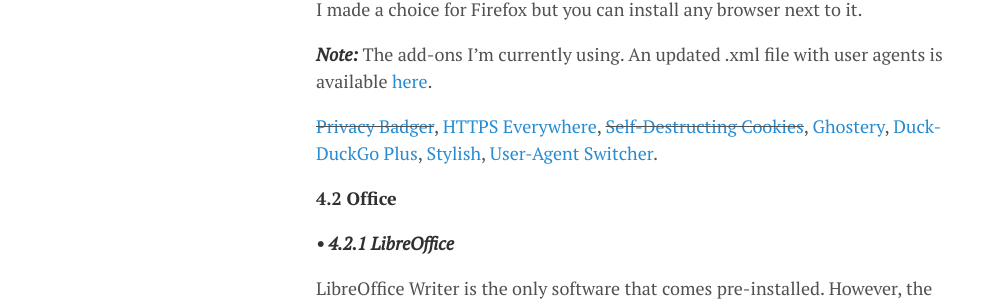
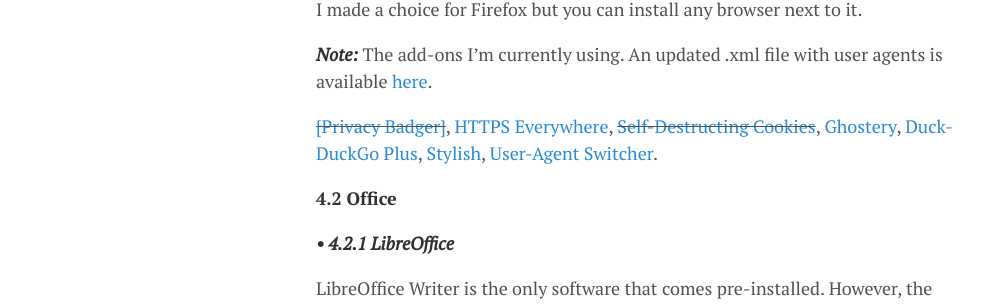
Before and after one commit to lgeurts/lgeurts.github.io, a Jekyll site: the page built from _posts/2017-07-11-bunsenlabs-linux-setup-notes-for dell-inspiron-6000.md, in a window 1280 px wide and 900 px high, scrolled down 2881 px. Shown: the part 146-452 px from the top of the window, without its empty margins (0-995 px from the left). Built offline with Jekyll 4.4.1, drawn with Linux system fonts in a browser that asks for light colours; nearby versions of some CDN libraries; comment, search, counter and statistics services are not loaded.

Commit message:
Update sub-section 4.1.1 #81 Add-ons

```diff
--- a/_posts/2017-07-11-bunsenlabs-linux-setup-notes-for dell-inspiron-6000.md
+++ b/_posts/2017-07-11-bunsenlabs-linux-setup-notes-for dell-inspiron-6000.md
@@ -78,7 +78,7 @@
 
 ***Note:*** The add-ons I'm currently using. An updated .xml file with user agents is available [here](http://techpatterns.com/forums/about304.html).
 
-~~[Privacy Badger](https://www.eff.org/privacybadger)~~, [HTTPS Everywhere](https://www.eff.org/https-everywhere), ~~[Self-Destructing Cookies](https://addons.mozilla.org/en-US/firefox/addon/self-destructing-cookies/)~~, [Ghostery](https://addons.mozilla.org/en-US/firefox/addon/ghostery/), [Duck- DuckGo Plus](https://addons.mozilla.org/en-US/firefox/addon/duckduckgo-for-firefox/), [Stylish](https://addons.mozilla.org/en-US/firefox/addon/stylish/), [User-Agent Switcher](https://addons.mozilla.org/en-US/firefox/addon/user-agent-switcher-firefox/).
+~~[[Privacy Badger]](https://www.eff.org/privacybadger)~~, [HTTPS Everywhere](https://www.eff.org/https-everywhere), ~~[Self-Destructing Cookies](https://addons.mozilla.org/en-US/firefox/addon/self-destructing-cookies/)~~, [Ghostery](https://addons.mozilla.org/en-US/firefox/addon/ghostery/), [Duck- DuckGo Plus](https://addons.mozilla.org/en-US/firefox/addon/duckduckgo-for-firefox/), [Stylish](https://addons.mozilla.org/en-US/firefox/addon/stylish/), [User-Agent Switcher](https://addons.mozilla.org/en-US/firefox/addon/user-agent-switcher-firefox/).
 
 **4.2 Office**
 
```
